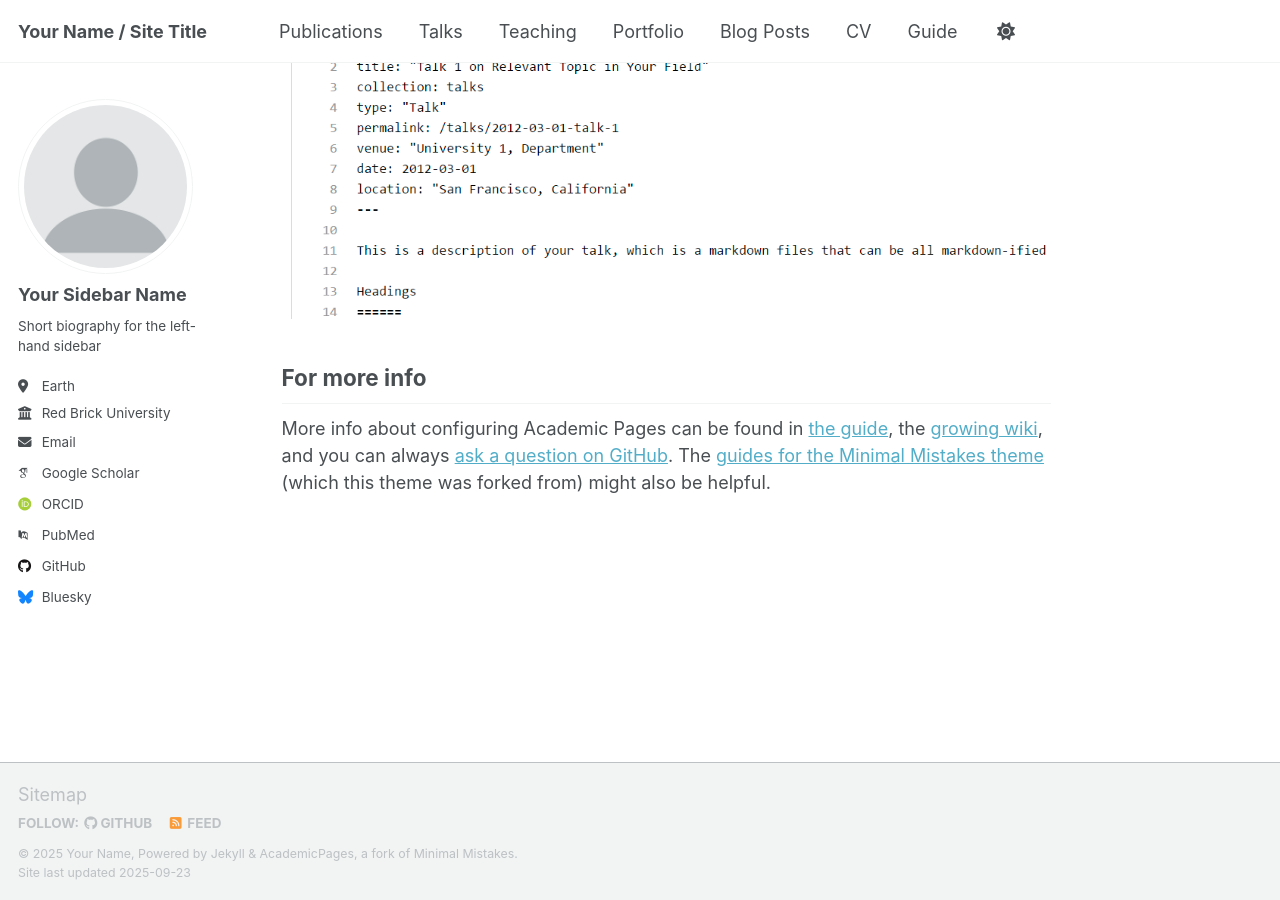
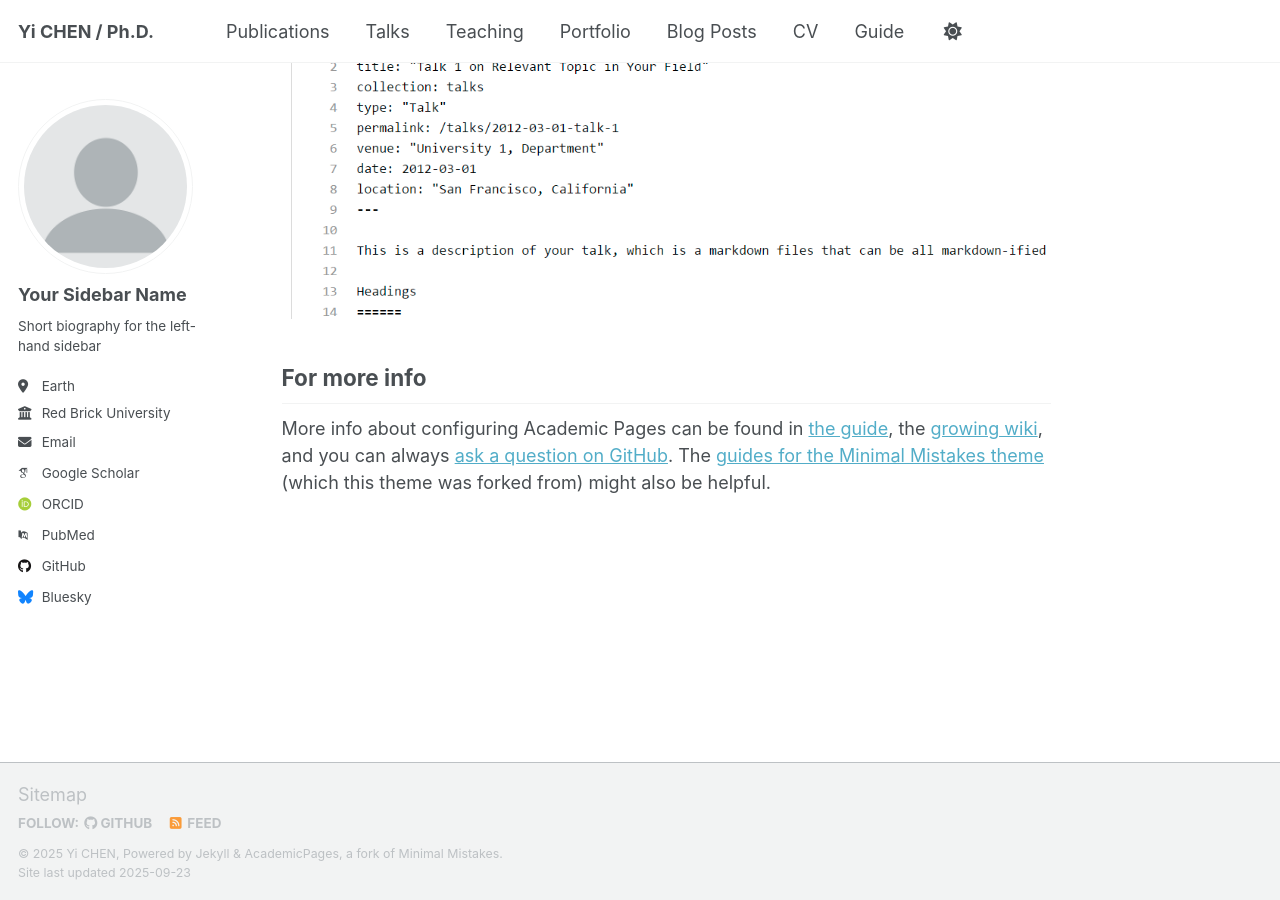
Before and after one commit to chenyi-edward/chenyi-edward.github.io, a Jekyll site: the page built from _pages/about.md, in a window 1280 px wide and 900 px high, scrolled down 2880 px. Built offline with Jekyll 4.4.1, drawn with Linux system fonts in a browser that asks for light colours; some web fonts are replaced; a script that is not in the unit is left out.

Commit message:
Update _config.yml

```diff
--- a/_config.yml
+++ b/_config.yml
@@ -9,11 +9,11 @@
 # Basic Site Settings
 locale                   : "en-US"
 site_theme               : "default" # Currently available options are "default", "air"
-title                    : "Your Name / Site Title"
+title                    : "Yi CHEN / Ph.D."
 title_separator          : "-"
-name                     : &name "Your Name"
+name                     : &name "Yi CHEN"
 description              : &description "Your Name's academic portfolio"   # Update this with a general description of your site, this is the default if not overridden by a page
-url                      : https://academicpages.github.io # The base hostname & protocol for your site e.g. "https://[your GitHub username].github.io",
+url                      : https://yichen.github.io # The base hostname & protocol for your site e.g. "https://[your GitHub username].github.io",
                                                            # or if you already have some other page hosted on Github then use "https://[your GitHub username].github.io/[Your Repo Name]"
 baseurl                  : "" # the subpath of your site, e.g. "/blog"
 repository               : "academicpages/academicpages.github.io"
```
